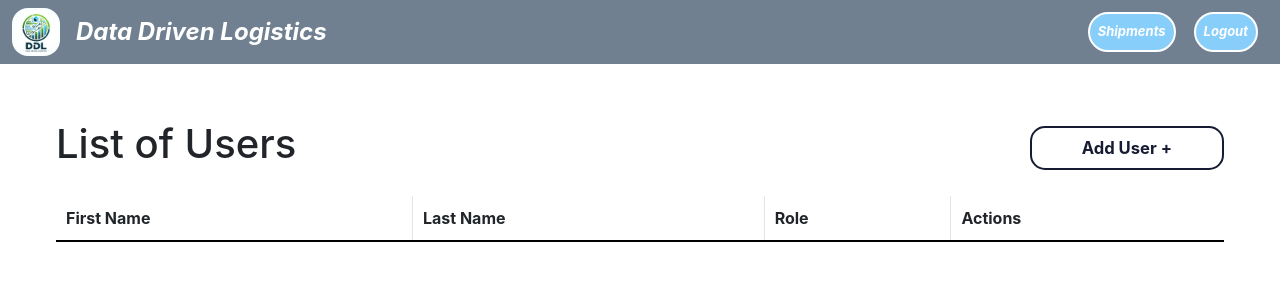
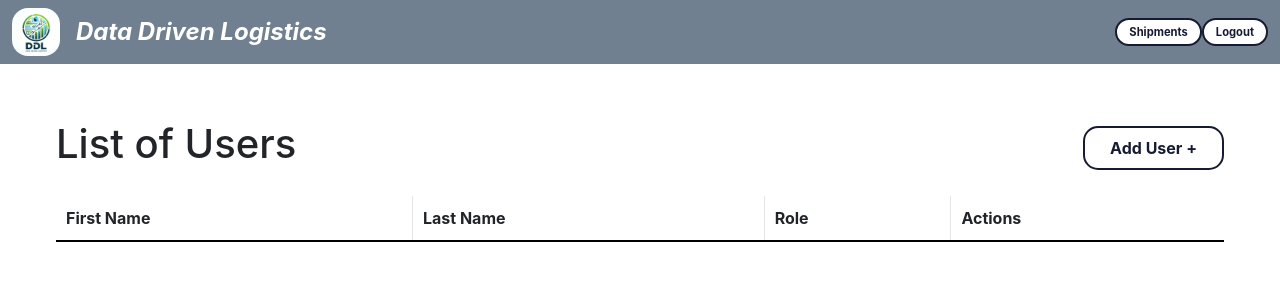
Before and after one commit to ethanyanyan/data-driven-logistics, a React (Create React App) app in the folder frontend/: page /users in a window 1280 px wide. Shown: the top 300 px of the page. Built offline with nearby package versions, Linux system fonts and the light colour scheme; sample sign-in values are in the browser's storage.

Commit message:
implement label and size for basebtn

```diff
--- a/frontend/src/components/BaseComponents/BaseBtn.css
+++ b/frontend/src/components/BaseComponents/BaseBtn.css
@@ -1,12 +1,28 @@
 /* BaseBtn.css */
 .button {
-    padding: 8px 50px;
-    font-size: clamp(0.7rem, 1.3vw, 1.5rem);
   font-weight: bold;
   border-radius: 15px;
   cursor: pointer;
-    transition: color 0.3s ease, background-color 0.3s ease, transform 0.3s ease;
+  transition:
+    color 0.3s ease,
+    background-color 0.3s ease,
+    transform 0.3s ease;
   transform: scale(1);
+}
+
+.sm-btn {
+  padding: 4px 12px;
+  font-size: 0.7rem;
+}
+
+.md-btn {
+  padding: 8px 25px;
+  font-size: 1rem;
+}
+
+.lg-btn {
+  padding: 12px 50px;
+  font-size: 1.5rem;
 }
 
 .primary-btn {
--- a/frontend/src/components/BaseComponents/BaseBtn.js
+++ b/frontend/src/components/BaseComponents/BaseBtn.js
@@ -5,9 +5,11 @@ import "./BaseBtn.css";
 const BaseBtn = ({
   to,
   onClick,
+  label,
   children,
   btnType = "primary",
   htmlType = "button",
+  size = "md",
 }) => {
   const navigate = useNavigate();
 
@@ -31,10 +33,10 @@ const BaseBtn = ({
   return (
     <button
       type={htmlType}
-      className={`button ${btnType === "primary" ? "primary-btn" : "secondary-btn"}`}
+      className={`button ${btnType === "primary" ? "primary-btn" : "secondary-btn"} ${size}-btn`}
       onClick={handleClick}
     >
-      {children}
+      {label || children}
     </button>
   );
 };
--- a/frontend/src/components/Forms/LoginForm.jsx
+++ b/frontend/src/components/Forms/LoginForm.jsx
@@ -52,9 +52,7 @@ function LoginForm() {
           />
         </div>
         {error && <div style={{ color: "red" }}>{error}</div>}
-        <BaseBtn htmlType="submit" btnType="primary">
-          Login
-        </BaseBtn>
+        <BaseBtn htmlType="submit" btnType="primary" label="Login" />
       </form>
     </div>
   );
--- a/frontend/src/components/navigation/DataDrivenLogisticsNavbar.jsx
+++ b/frontend/src/components/navigation/DataDrivenLogisticsNavbar.jsx
@@ -3,6 +3,7 @@ import { NavLink, useNavigate } from "react-router-dom";
 import { useAuth } from "../../contexts/AuthContext";
 import logo from '../../assets/images/logo.png';
 import "./DataDrivenLogisticsNavbar.css";
+import BaseBtn from "./../BaseComponents/BaseBtn";
 
 export default function DataDrivenLogisticsNavbar() {
   const { logout, user } = useAuth();
@@ -39,15 +40,13 @@ export default function DataDrivenLogisticsNavbar() {
         <Navbar.Collapse className="navbar-collapse">
           <Nav className="ms-auto">
             {navigationLinks.map((link, index) => (
-              <Nav.Link
+              <BaseBtn
                 key={index}
-                as="button"
                 onClick={() => handleNavClick(link)}
-                className="nav-button"
-                style={{ marginRight: 10 }}
-              >
-                {link.name}
-              </Nav.Link>
+                label={link.name}
+                btnType="primary"
+                size="sm"
+              />
             ))}
           </Nav>
         </Navbar.Collapse>
--- a/frontend/src/pages/UsersListPage.jsx
+++ b/frontend/src/pages/UsersListPage.jsx
@@ -78,9 +78,7 @@ const UsersListPage = () => {
                             <td>{user.LastName}</td>
                             <td>{ROLES[user.RoleID]}</td>
                             <td>
-                                <BaseBtn onClick={() => deleteUser(user.UserID)} btnType="secondary">
-                                    Delete
-                                </BaseBtn>
+                                <BaseBtn onClick={() => deleteUser(user.UserID)} btnType="secondary" label="Delete" size="sm" />
                             </td>
                         </tr>
                     ))}
```
Lines whose indentation alone changed are shown as unchanged.
